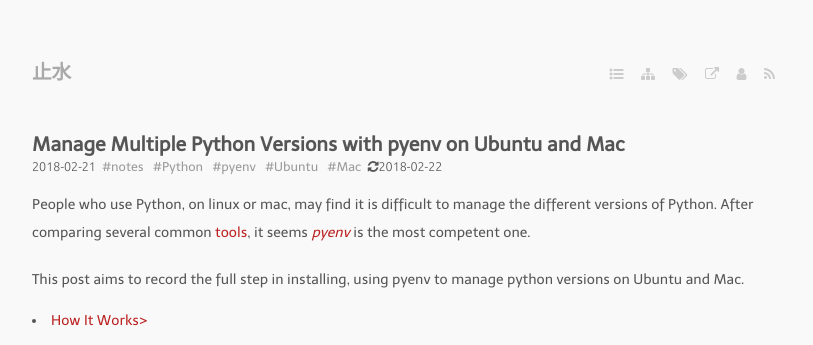
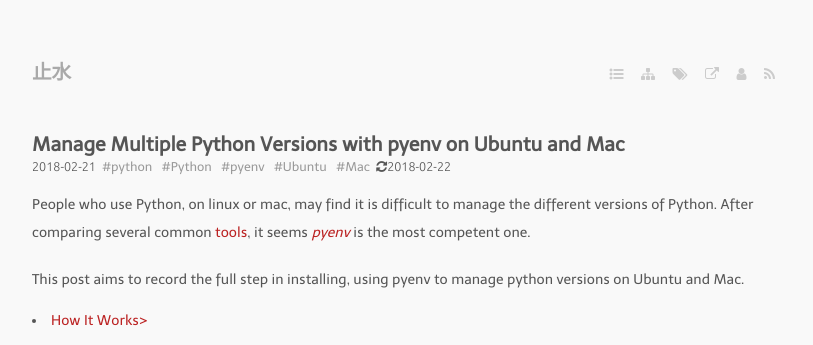
Before and after one commit to bizhishui/bizhishui.github.io, a Jekyll site: the page built from _posts/2018-02-21-Manage-Pythons.md, in a window 1280 px wide and 900 px high. Shown: the top 345 px of the window, without its empty margins (233-1046 px from the left). Built offline with Jekyll 4.4.1, drawn with Linux system fonts in a browser that asks for light colours; nearby versions of some CDN libraries; some web fonts are replaced; a script that is not in the unit is left out; comment, search, counter and statistics services are not loaded.

Commit message:
update categeory

```diff
--- a/_posts/2018-02-21-Manage-Pythons.md
+++ b/_posts/2018-02-21-Manage-Pythons.md
@@ -5,7 +5,7 @@ guid: urn:uuid:2758ad2f-ac7b-4702-bc50-224d8c93a2c1
 summary: Use pyenv to install, manage and switch between multiple python versions on Ubuntu and Mac.
 update_date: 2018-02-22
 categories:
-  - notes
+  - python
 tags:
   - Python
   - pyenv
```
